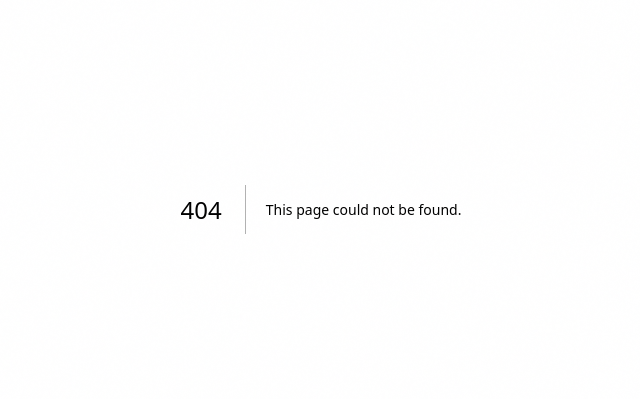
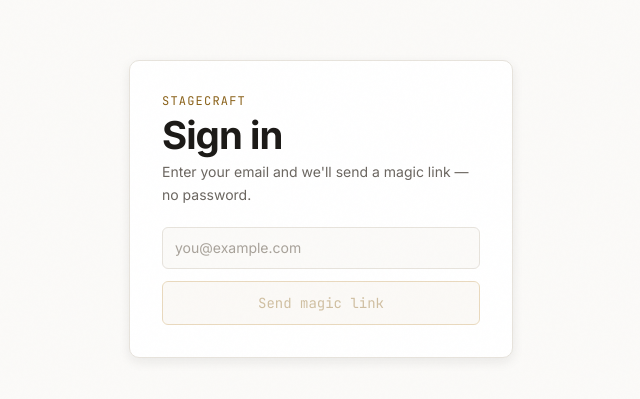
Before and after one commit to q088904-hue/Calude, a Next.js app: page /stagecraft/login in a window 1280 px wide. Before the commit this address had no page. Shown: the part 191-590 px from the top of the page, without its empty margins (319-959 px from the left). Built offline with nearby package versions, Linux system fonts and the light colour scheme.

Commit message:
feat(stagecraft): 3.2-4 — magic-link login page, callback (exchange+allowlist+claim), logout, header sign-out

```diff
--- /dev/null
+++ b/src/app/api/stagecraft/auth/callback/route.ts
@@ -0,0 +1,53 @@
+// GET /api/stagecraft/auth/callback?code=...&next=/stagecraft
+// Magic-link landing: exchange the code for a session, enforce the allowlist
+// server-side, run the one-time sentinel claim, then redirect into the app.
+// Public (listed in proxy.isStagecraftPublic).
+
+import { NextRequest, NextResponse } from "next/server";
+import { getSupabaseServer } from "@/lib/supabase/server";
+import { isAllowed } from "@/lib/stagecraft/authShared";
+import { claimSentinelRows } from "@/lib/stagecraft/claimSentinel";
+
+export const runtime = "nodejs";
+export const dynamic = "force-dynamic";
+
+/** Only allow same-app relative redirects under /stagecraft. */
+function safeNext(next: string | null): string {
+  return next && next.startsWith("/stagecraft") ? next : "/stagecraft";
+}
+
+export async function GET(request: NextRequest) {
+  const url = new URL(request.url);
+  const code = url.searchParams.get("code");
+  const next = safeNext(url.searchParams.get("next"));
+  const loginUrl = new URL("/stagecraft/login", request.url);
+
+  if (!code) {
+    loginUrl.searchParams.set("error", "missing-code");
+    return NextResponse.redirect(loginUrl);
+  }
+
+  const supabase = await getSupabaseServer();
+  const { error } = await supabase.auth.exchangeCodeForSession(code);
+  if (error) {
+    loginUrl.searchParams.set("error", "exchange-failed");
+    return NextResponse.redirect(loginUrl);
+  }
+
+  const { data } = await supabase.auth.getUser();
+  const user = data.user;
+  if (!user || !isAllowed(user.email)) {
+    await supabase.auth.signOut();
+    loginUrl.searchParams.set("error", "not-allowed");
+    return NextResponse.redirect(loginUrl);
+  }
+
+  // One-time, idempotent claim of the 3.1 sentinel rows to this user.
+  try {
+    await claimSentinelRows(user.id, user.email as string);
+  } catch {
+    // Non-fatal for login; the claim is idempotent and can be re-run.
+  }
+
+  return NextResponse.redirect(new URL(next, request.url));
+}
--- /dev/null
+++ b/src/app/api/stagecraft/auth/logout/route.ts
@@ -0,0 +1,17 @@
+// GET /api/stagecraft/auth/logout — sign out + redirect to login. Public.
+
+import { NextRequest, NextResponse } from "next/server";
+import { getSupabaseServer } from "@/lib/supabase/server";
+
+export const runtime = "nodejs";
+export const dynamic = "force-dynamic";
+
+export async function GET(request: NextRequest) {
+  const supabase = await getSupabaseServer();
+  try {
+    await supabase.auth.signOut();
+  } catch {
+    /* already signed out / no session */
+  }
+  return NextResponse.redirect(new URL("/stagecraft/login", request.url));
+}
--- /dev/null
+++ b/src/app/stagecraft/login/page.tsx
@@ -0,0 +1,123 @@
+"use client";
+
+// Stagecraft sign-in — passwordless magic link via Supabase. Public route
+// (proxy allows /stagecraft/login). Single-user allowlist; non-listed emails are
+// pre-rejected here for UX and enforced again server-side at the callback.
+
+import { useState, useCallback, Suspense } from "react";
+import { useSearchParams } from "next/navigation";
+import { getSupabaseBrowser } from "@/lib/supabase/client";
+import { isAllowed } from "@/lib/stagecraft/authShared";
+
+const ERROR_COPY: Record<string, string> = {
+  "not-allowed": "That account isn't permitted. Use the allowlisted address.",
+  "exchange-failed": "That sign-in link expired or was already used. Request a new one.",
+  "missing-code": "Sign-in link was incomplete. Request a new one.",
+};
+
+function LoginForm() {
+  const params = useSearchParams();
+  const next = params.get("next") ?? "/stagecraft";
+  const initialError = params.get("error");
+
+  const [email, setEmail] = useState("");
+  const [status, setStatus] = useState<"idle" | "sending" | "sent">("idle");
+  const [error, setError] = useState<string | null>(
+    initialError ? (ERROR_COPY[initialError] ?? "Sign-in failed. Try again.") : null,
+  );
+
+  const send = useCallback(async () => {
+    const addr = email.trim().toLowerCase();
+    if (!addr) return;
+    if (!isAllowed(addr)) {
+      setError("That account isn't permitted.");
+      return;
+    }
+    setError(null);
+    setStatus("sending");
+    const redirect = `${window.location.origin}/api/stagecraft/auth/callback?next=${encodeURIComponent(next)}`;
+    const { error: otpError } = await getSupabaseBrowser().auth.signInWithOtp({
+      email: addr,
+      options: { emailRedirectTo: redirect },
+    });
+    if (otpError) {
+      setError(otpError.message);
+      setStatus("idle");
+      return;
+    }
+    setStatus("sent");
+  }, [email, next]);
+
+  return (
+    <main className="min-h-screen bg-sc-bg flex items-center justify-center px-6">
+      <section
+        aria-labelledby="sc-login-heading"
+        className="w-full max-w-sm rounded-sc-lg border border-sc-border bg-sc-surface shadow-sc-md p-8 space-y-5"
+      >
+        <div className="space-y-1">
+          <p className="font-mono text-xs tracking-widest text-sc-gold uppercase">
+            Stagecraft
+          </p>
+          <h1 id="sc-login-heading" className="text-headline text-sc-ink">
+            Sign in
+          </h1>
+          <p className="text-sm text-sc-muted leading-relaxed">
+            Enter your email and we&apos;ll send a magic link — no password.
+          </p>
+        </div>
+
+        {status === "sent" ? (
+          <div
+            role="status"
+            className="rounded-sc border border-sc-gold-dim bg-sc-gold-bg px-4 py-3 text-sm text-sc-ink"
+          >
+            Check <span className="font-medium">{email.trim().toLowerCase()}</span> for
+            your sign-in link.
+          </div>
+        ) : (
+          <form
+            onSubmit={(e) => {
+              e.preventDefault();
+              void send();
+            }}
+            className="space-y-3"
+          >
+            <label htmlFor="sc-login-email" className="sr-only">
+              Email address
+            </label>
+            <input
+              id="sc-login-email"
+              type="email"
+              autoComplete="email"
+              required
+              value={email}
+              onChange={(e) => setEmail(e.target.value)}
+              placeholder="you@example.com"
+              className="w-full rounded-sc border border-sc-border bg-sc-bg px-3 py-2.5 text-sm text-sc-ink placeholder:text-sc-dim focus:border-sc-gold-dim focus:outline-none transition-colors"
+            />
+            {error && (
+              <p role="alert" className="text-xs text-sc-red leading-relaxed">
+                {error}
+              </p>
+            )}
+            <button
+              type="submit"
+              disabled={status === "sending" || !email.trim()}
+              className="w-full rounded-sc border border-sc-gold-dim bg-sc-gold-bg px-3 py-2.5 text-sm font-mono text-sc-gold hover:bg-sc-gold/20 transition-colors disabled:opacity-40 min-h-[44px]"
+            >
+              {status === "sending" ? "Sending…" : "Send magic link"}
+            </button>
+          </form>
+        )}
+      </section>
+    </main>
+  );
+}
+
+export default function StagecraftLoginPage() {
+  return (
+    <Suspense fallback={null}>
+      <LoginForm />
+    </Suspense>
+  );
+}
--- a/src/components/stagecraft/StagecraftHeader.tsx
+++ b/src/components/stagecraft/StagecraftHeader.tsx
@@ -52,6 +52,13 @@ export function StagecraftHeader({
       <div className="flex items-center gap-3">
         <CountdownChip />
         {children}
+        <a
+          href="/api/stagecraft/auth/logout"
+          className="font-mono text-xs text-sc-dim hover:text-sc-muted transition-colors min-h-[36px] inline-flex items-center"
+          title="Sign out"
+        >
+          Sign out
+        </a>
         <AnimatedThemeToggler />
       </div>
     </header>
```
